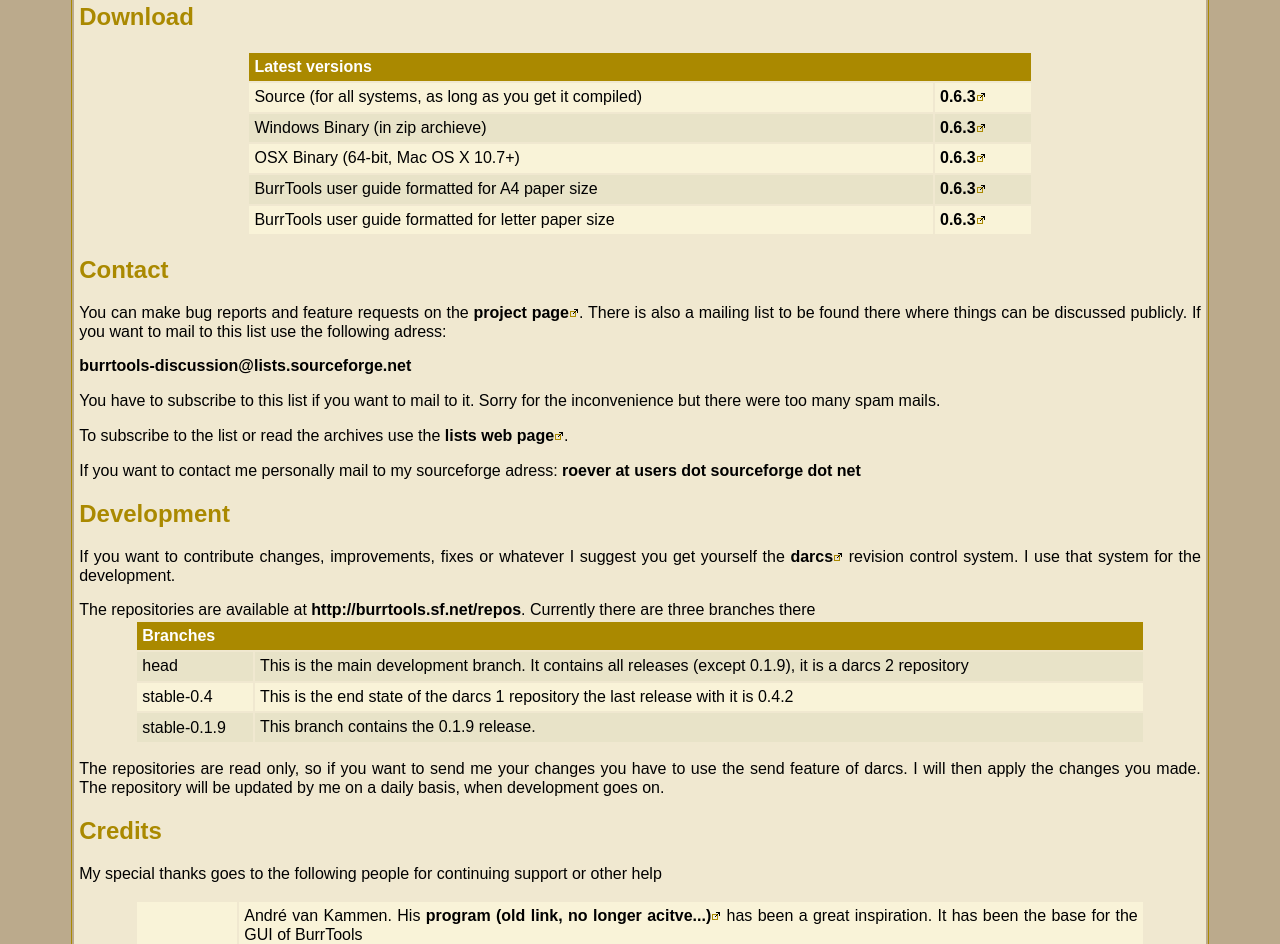
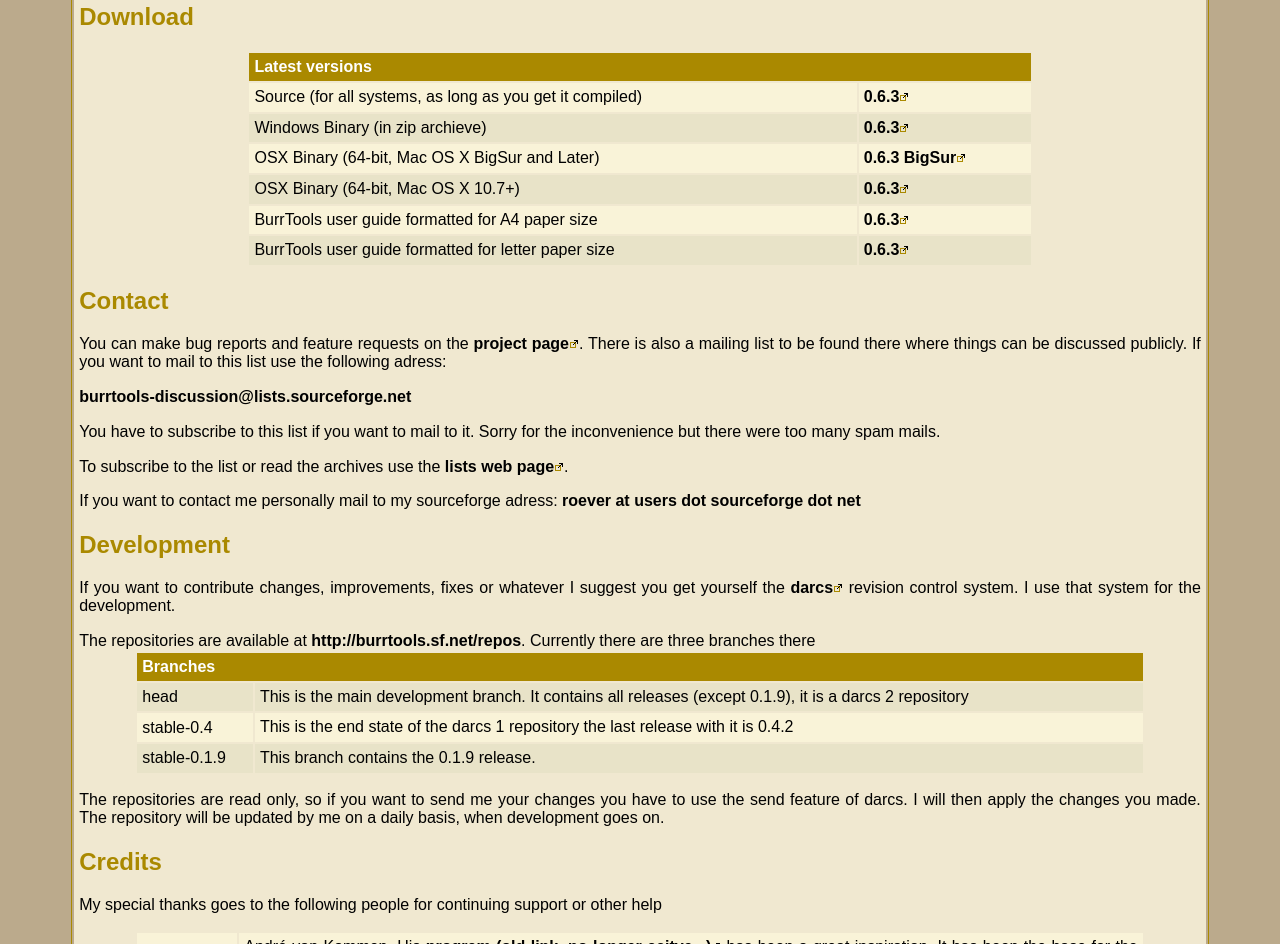
Before and after one commit to burr-tools/burr-tools.github.io, a plain HTML site: page index.html in a window 1280 px wide. Shown: the part 4428-5372 px from the top of the page. Drawn offline with Linux system fonts and the light colour scheme.

Commit message:
Update to match SourceForge (add BigSur binary)
Everything should match the current SourceForge page now. This includes
broken links, links to SourceForge binary releases, etc.

```diff
--- a/index.html
+++ b/index.html
@@ -357,18 +357,24 @@
                 </td>
               </tr>
               <tr class='light'><!--Beginn Eintrag in den News-->
+                <td valign=top>OSX Binary (64-bit, Mac OS X BigSur and Later)</td>
+                <td>
+                  <p><a href="http://prdownloads.sourceforge.net/burrtools/BurrToolsBigSur.zip?download">0.6.3 BigSur</a><img src='images/extern.png'>
+                </td>
+              </tr>
+              <tr class='dark'><!--Beginn Eintrag in den News-->
                 <td valign=top>OSX Binary (64-bit, Mac OS X 10.7+)</td>
                 <td>
                   <p><a href="http://prdownloads.sourceforge.net/burrtools/burrtools-0.6.3-osx.dmg?download">0.6.3</a><img src='images/extern.png'>
                 </td>
               </tr>
-              <tr class='dark'><!--Beginn Eintrag in den News-->
+              <tr class='light'><!--Beginn Eintrag in den News-->
                 <td valign=top>BurrTools user guide formatted for A4 paper size</td>
                 <td>
                   <p><a href="http://prdownloads.sourceforge.net/burrtools/burrtools-0.6.3-A4.pdf?download">0.6.3</a><img src='images/extern.png'>
                 </td>
               </tr>
-              <tr class='light'><!--Beginn Eintrag in den News-->
+              <tr class='dark'><!--Beginn Eintrag in den News-->
                 <td valign=top>BurrTools user guide formatted for letter paper size</td>
                 <td>
                   <p><a href="http://prdownloads.sourceforge.net/burrtools/burrtools-0.6.3-letter.pdf?download">0.6.3</a><img src='images/extern.png'>
```
